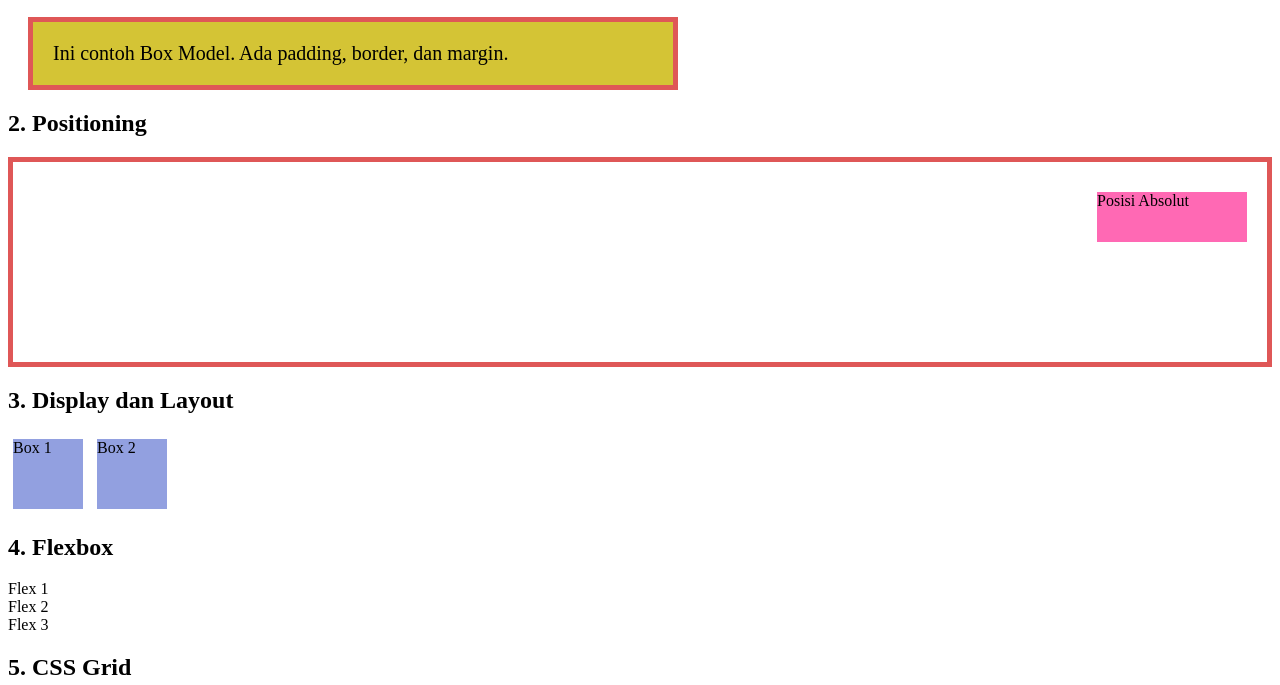
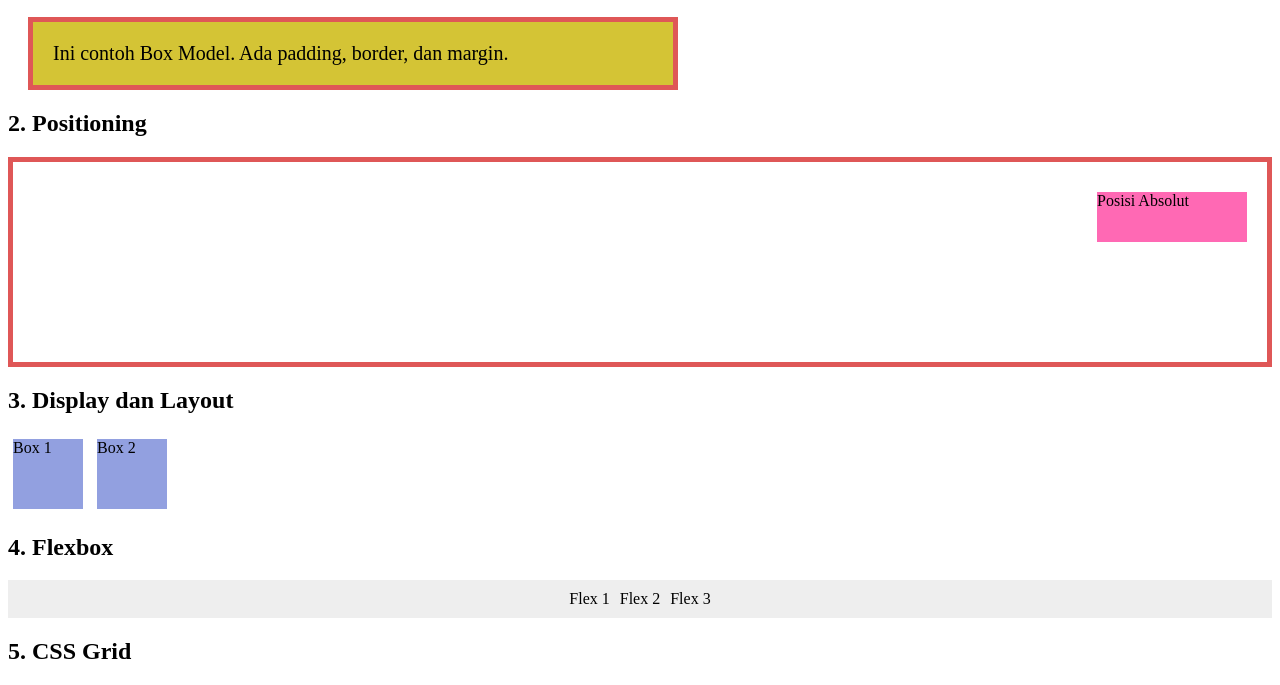
Before and after one commit to HylmiRidzaldy/1124160204-html-css, a plain HTML site: page basic-css/index.html in a window 1280 px wide. Shown: the part 110-795 px from the top of the page. Drawn offline with Linux system fonts and the light colour scheme.

Commit message:
menambahkan flexbox

```diff
--- a/basic-css/index.html
+++ b/basic-css/index.html
@@ -36,6 +36,14 @@
       height: 70px;
       background-color: rgb(146, 160, 224);
       margin: 5px;
+    }
+    /* ### FLEXBOX ### */
+    .flex-container {
+      display: flex; /* Mengaktifkan Flexbox */
+      gap: 10px; /* Jarak antar item */
+      justify-content: center; /* Rata tengah horizontal */
+      background-color: #eee;
+      padding: 10px;
     }
 
   </style>
```
